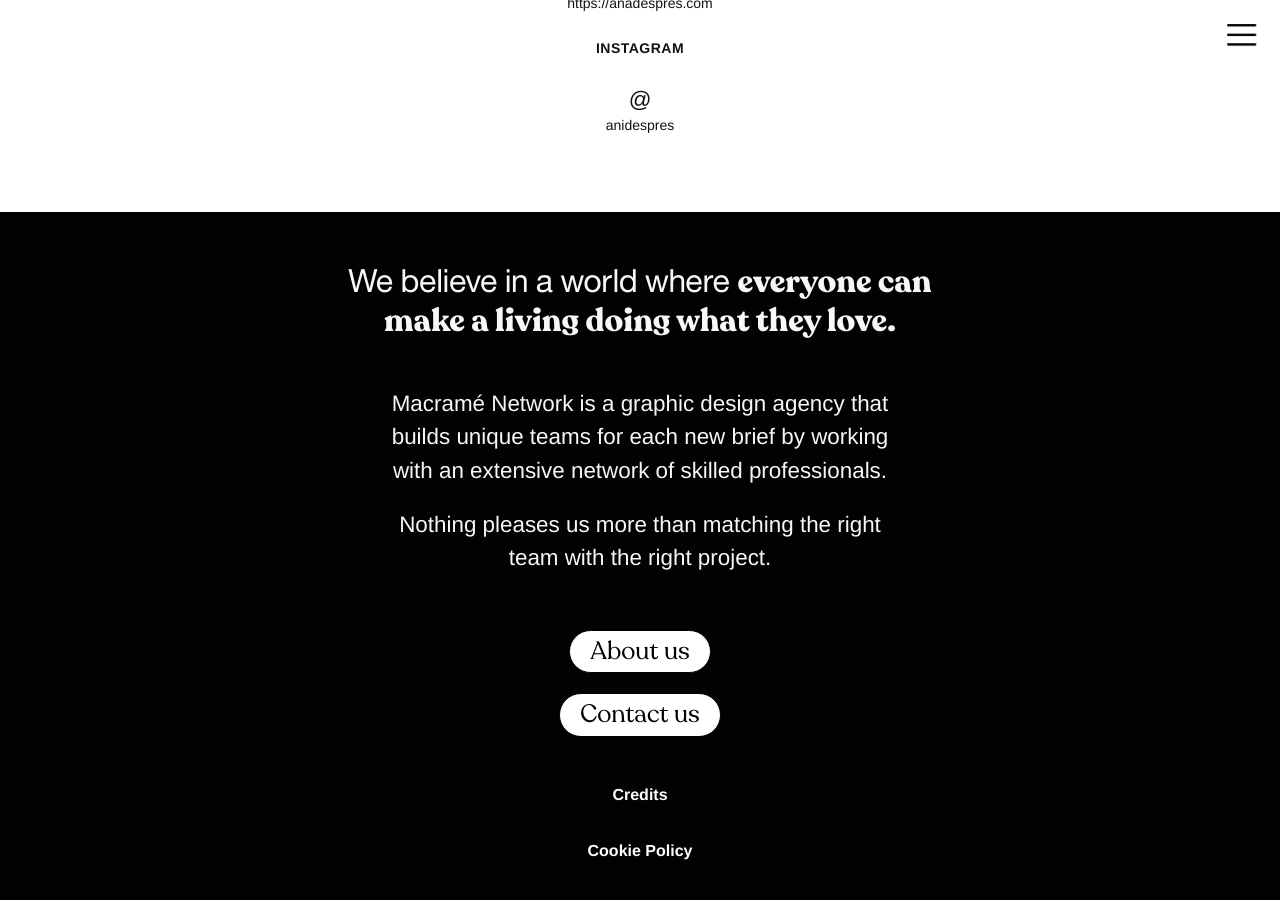
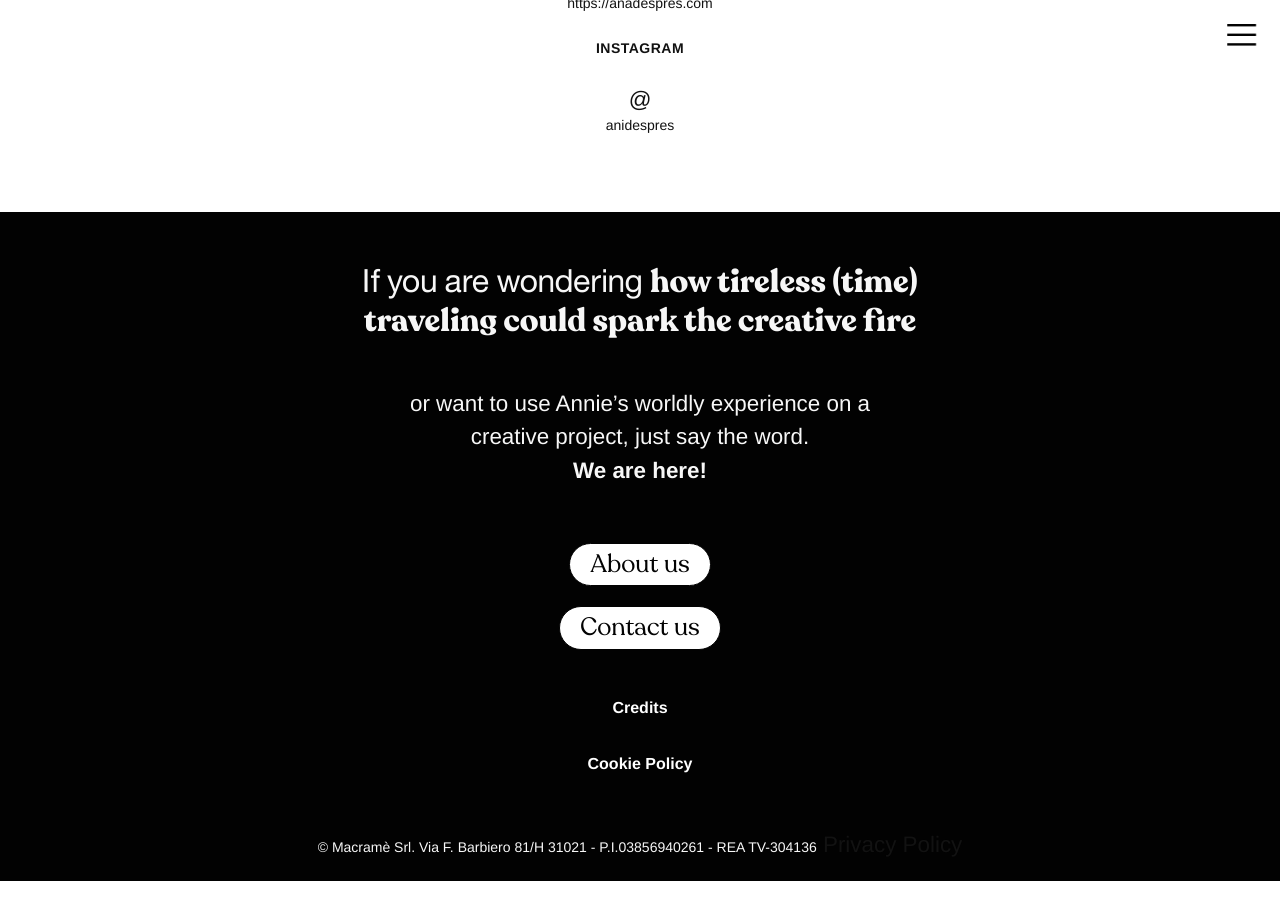
Before and after one commit to macrametv/www.macrame.tv, a Jekyll site: the page built from _posts/2022-03-30-ana-despres.md, in a window 1280 px wide and 900 px high, scrolled down 1437 px. Built offline with Jekyll 4.4.1, drawn with Linux system fonts in a browser that asks for light colours; a script that is not in the unit is left out; comment, search, counter and statistics services are not loaded.

Commit message:
Update Post “2022-03-30-ana-despres”

```diff
--- a/_posts/2022-03-30-ana-despres.md
+++ b/_posts/2022-03-30-ana-despres.md
@@ -18,4 +18,12 @@
     client5: /assets/img/uploads/clinique_logo.png
 website: https://anadespres.com
 imstagram: anidespres
+footer: >-
+  # If you are wondering **how tireless (time) traveling could spark the
+  creative fire**
+
+
+  or want to use Annie’s worldly experience on a creative project, just say the word.\
+
+  **We are here!**
 ---
```
